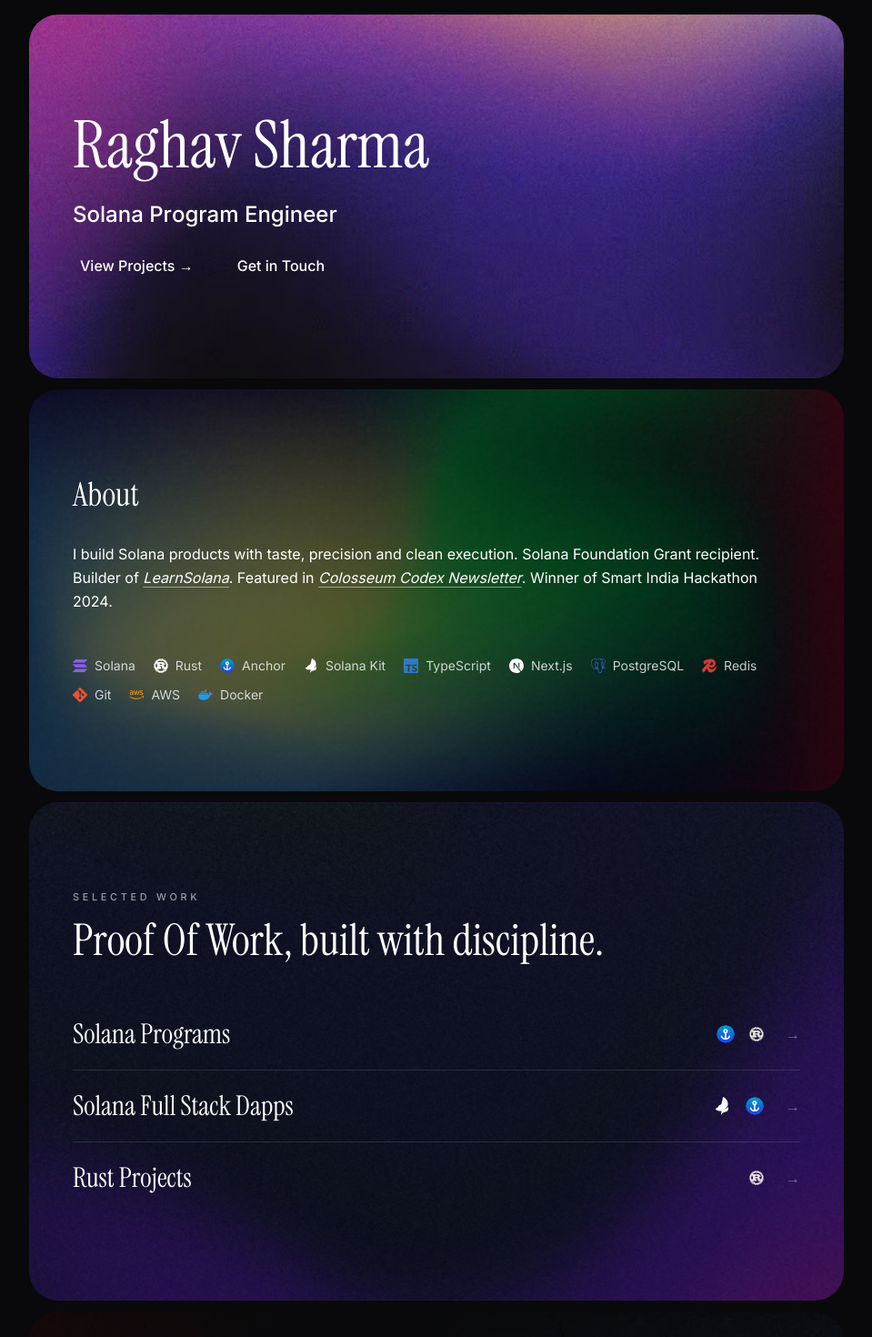
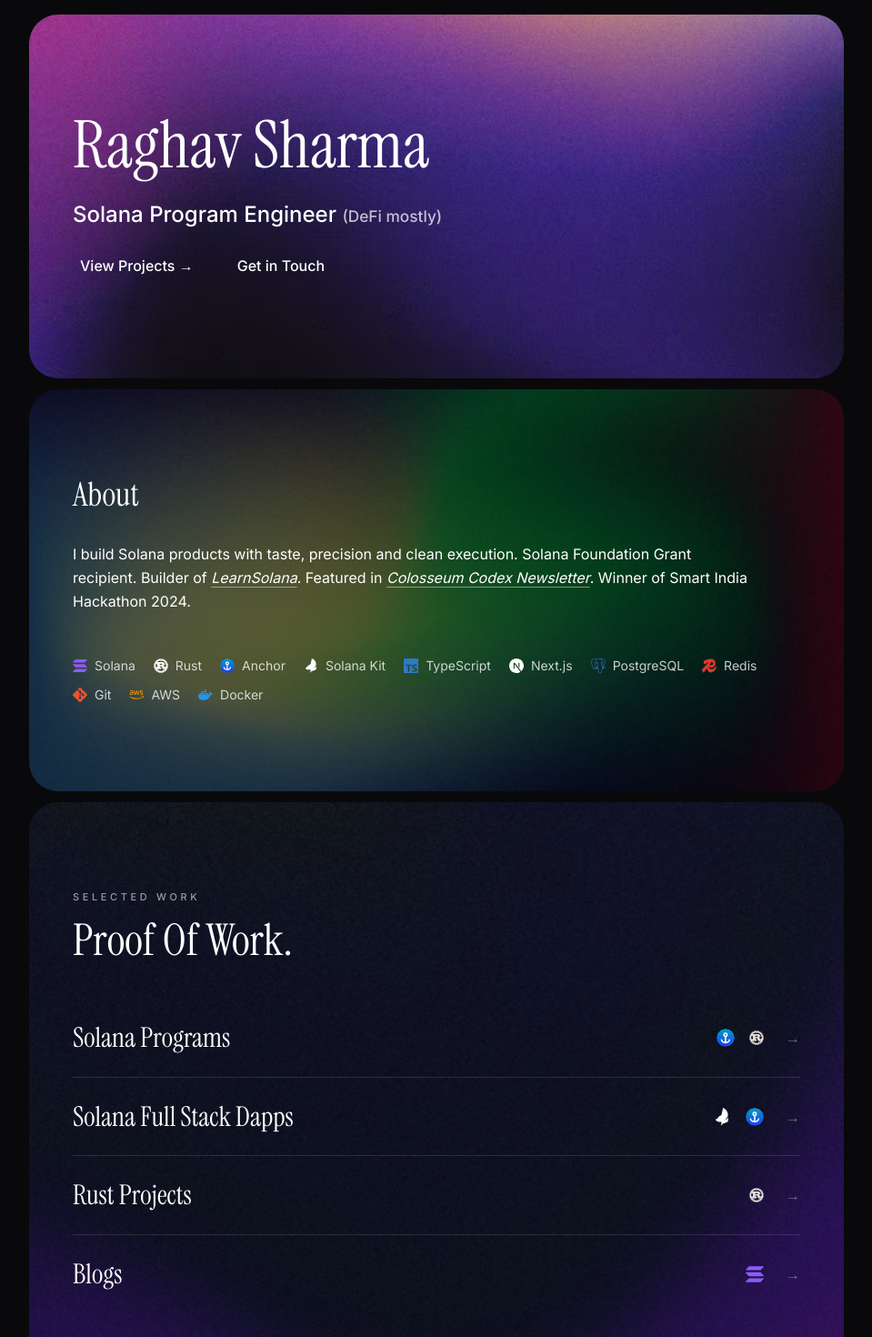
Before and after one commit to Some1Uknow/minimal-portfolio, a Next.js app: page / in a window 1280 px wide. Shown: the top 1470 px of the page at 91% size, without its empty margins (160-1119 px from the left). Built offline with nearby package versions, Linux system fonts and the light colour scheme.

Commit message:
Refine portfolio sections and add blogs page

```diff
--- /dev/null
+++ b/src/app/blogs/page.tsx
@@ -0,0 +1,101 @@
+import type { Metadata } from 'next';
+import Link from 'next/link';
+import { SiSolana } from 'react-icons/si';
+
+import { blogPosts } from '@/lib/blog-data';
+
+const siteUrl = 'https://raghav.codes';
+
+export const metadata: Metadata = {
+  title: 'Blogs',
+  description: 'Notes and long-form Solana writing from Raghav Sharma.',
+  alternates: {
+    canonical: '/blogs',
+  },
+  openGraph: {
+    title: 'Blogs | Raghav Sharma',
+    description: 'Notes and long-form Solana writing from Raghav Sharma.',
+    url: `${siteUrl}/blogs`,
+    images: [
+      {
+        url: `${siteUrl}/bg-7.jpg`,
+        width: 1200,
+        height: 630,
+        alt: 'Blogs',
+      },
+    ],
+  },
+  twitter: {
+    card: 'summary_large_image',
+    title: 'Blogs | Raghav Sharma',
+    description: 'Notes and long-form Solana writing from Raghav Sharma.',
+    images: [`${siteUrl}/bg-7.jpg`],
+  },
+};
+
+export default function BlogsPage() {
+  return (
+    <div className="min-h-screen pt-2 text-white selection:bg-cyan-300/20 md:pt-4">
+      <main>
+        <section
+          className="section-wrapper"
+          style={{
+            backgroundImage:
+              'linear-gradient(135deg, rgba(21, 12, 44, 0.9), rgba(7, 36, 61, 0.66)), url(/bg-7.jpg)',
+          }}
+        >
+          <div className="section-content py-12 md:py-20">
+            <div className="flex flex-wrap items-center justify-between gap-4">
+              <Link
+                href="/#projects"
+                className="inline-flex items-center text-sm text-white/72 transition-colors hover:text-white focus-visible:outline-none focus-visible:ring-2 focus-visible:ring-cyan-300 focus-visible:ring-offset-2 focus-visible:ring-offset-zinc-950"
+              >
+                Back to projects
+              </Link>
+
+              <span className="inline-flex items-center">
+                <SiSolana aria-hidden="true" className="h-5 w-5 shrink-0 text-[#8B5CF6]" />
+                <span className="sr-only">Solana</span>
+              </span>
+            </div>
+
+            <div className="mt-8 max-w-3xl">
+              <h1 className="text-balance font-heading text-2xl text-white sm:text-5xl lg:text-6xl">
+                Blogs
+              </h1>
+              <p className="mt-4 max-w-2xl text-pretty text-sm leading-6 text-white/74">
+                Short notes and long-form Solana writing.
+              </p>
+            </div>
+
+            <div className="mt-10 border-t border-white/12 pt-8 md:mt-12 md:pt-10">
+              <div className="space-y-0">
+                {blogPosts.map((post) => (
+                  <article
+                    key={post.url}
+                    className="border-b border-white/12 py-5 transition-colors duration-300 hover:border-white/28 last:border-b-0 sm:py-6"
+                  >
+                    <div className="flex flex-col gap-3 md:flex-row md:items-start md:justify-between md:gap-6">
+                      <h2 className="max-w-2xl font-heading text-xl leading-tight text-white sm:text-2xl">
+                        {post.title}
+                      </h2>
+
+                      <a
+                        href={post.url}
+                        target="_blank"
+                        rel="noopener noreferrer"
+                        className="shrink-0 text-sm text-white/70 transition-colors hover:text-white focus-visible:outline-none focus-visible:ring-2 focus-visible:ring-cyan-300 focus-visible:ring-offset-2 focus-visible:ring-offset-zinc-950"
+                      >
+                        Read on X
+                      </a>
+                    </div>
+                  </article>
+                ))}
+              </div>
+            </div>
+          </div>
+        </section>
+      </main>
+    </div>
+  );
+}
--- a/src/app/globals.css
+++ b/src/app/globals.css
@@ -32,6 +32,7 @@
   position: relative;
   border-radius: 1.5rem;
   overflow: hidden;
+  background-repeat: no-repeat;
   background-size: cover;
   background-position: center;
 }
@@ -85,7 +86,7 @@
   background-image:
     linear-gradient(rgba(10, 10, 10, 0.52), rgba(10, 10, 10, 0.68)),
     url('/bg-2.png');
-  background-position: center;
+  background-position: center 58%;
 }
 
 .section-contact {
--- a/src/app/projects/[category]/page.tsx
+++ b/src/app/projects/[category]/page.tsx
@@ -64,10 +64,10 @@
     <article className="group border-b border-white/12 py-5 transition-colors duration-300 hover:border-white/28 last:border-b-0 sm:py-6">
       <div className="flex flex-col gap-3 md:flex-row md:items-start md:justify-between md:gap-6">
         <div className="min-w-0 max-w-2xl">
-          <h2 className="font-heading text-xl leading-none text-white transition-transform duration-300 ease-out group-hover:translate-x-1 sm:text-2xl">
+          <h2 className="font-heading text-xl leading-tight text-white transition-transform duration-300 ease-out group-hover:translate-x-1 sm:text-2xl">
             {project.title}
           </h2>
-          <p className="mt-2 max-w-xl text-sm leading-6 text-white/72">
+          <p className="mt-2 max-w-xl text-pretty text-sm leading-6 text-white/72">
             {project.description}
           </p>
         </div>
@@ -147,17 +147,17 @@
             </div>
 
             <div className="mt-8 max-w-3xl">
-              <h1 className="text-balance font-heading text-4xl text-white sm:text-6xl">
+              <h1 className="text-balance font-heading text-2xl text-white sm:text-5xl lg:text-6xl">
                 {projectCategory.title}
               </h1>
-              <p className="mt-4 max-w-2xl text-sm leading-6 text-white/74">
+              <p className="mt-4 max-w-2xl text-pretty text-sm leading-6 text-white/74">
                 {projectCategory.pageIntro}
               </p>
             </div>
 
             <nav
               aria-label="Project categories"
-              className="mt-8 flex flex-wrap items-center gap-x-5 gap-y-2 text-sm"
+              className="mt-8 flex flex-wrap items-center gap-x-4 gap-y-2 text-sm sm:gap-x-5"
             >
               {projectCategories.map((categoryOption) => {
                 const isActive = categoryOption.slug === projectCategory.slug;
--- a/src/app/sitemap.ts
+++ b/src/app/sitemap.ts
@@ -14,6 +14,12 @@
       changeFrequency: 'weekly',
       priority: 1,
     },
+    {
+      url: `${siteUrl}/blogs`,
+      lastModified: currentDate,
+      changeFrequency: 'monthly',
+      priority: 0.8,
+    },
     ...projectCategories.map((category) => ({
       url: `${siteUrl}/projects/${category.slug}`,
       lastModified: currentDate,
--- a/src/components/about.tsx
+++ b/src/components/about.tsx
@@ -17,7 +17,7 @@
           transition={{ duration: 0.5, ease: 'easeOut' }}
           viewOptions={{ margin: '0px 0px -100px 0px' }}
         >
-          <h2 className="font-heading text-2xl sm:text-4xl mb-6 md:mb-8 text-white">
+          <h2 className="mb-6 font-heading text-xl text-white sm:text-4xl md:mb-8">
             About
           </h2>
         </InView>
@@ -31,7 +31,7 @@
           transition={{ duration: 0.6, ease: 'easeOut', delay: 0.2 }}
           viewOptions={{ margin: '0px 0px -50px 0px' }}
         >
-          <p className="max-w-3xl mb-8 text-sm leading-relaxed text-white sm:text-base md:mb-12">
+          <p className="mb-8 max-w-3xl text-pretty text-sm leading-relaxed text-white sm:text-base md:mb-12">
             {aboutContent.summary} Solana Foundation Grant recipient. Builder of{' '}
             <a
               href="https://learnsol.site"
--- a/src/components/contact.tsx
+++ b/src/components/contact.tsx
@@ -15,7 +15,7 @@
           transition={{ duration: 0.5, ease: 'easeOut' }}
           viewOptions={{ margin: '0px 0px -100px 0px' }}
         >
-          <h2 className="font-heading text-2xl sm:text-4xl text-white mb-4 md:mb-6">
+          <h2 className="mb-4 font-heading text-xl text-white sm:text-4xl md:mb-6">
             Contact
           </h2>
         </InView>
--- a/src/components/experience.tsx
+++ b/src/components/experience.tsx
@@ -15,7 +15,7 @@
           transition={{ duration: 0.5, ease: 'easeOut' }}
           viewOptions={{ margin: '0px 0px -100px 0px' }}
         >
-          <h2 className="font-heading text-2xl sm:text-4xl text-white mb-6 md:mb-10">
+          <h2 className="mb-6 font-heading text-xl text-white sm:text-4xl md:mb-10">
             Experience
           </h2>
         </InView>
--- a/src/components/header.tsx
+++ b/src/components/header.tsx
@@ -11,19 +11,23 @@
           as="h1"
           preset="fade"
           per="char"
-          className="font-heading text-4xl sm:text-6xl md:text-7xl mb-6 text-white"
+          className="mb-6 font-heading text-3xl text-white sm:text-6xl md:text-7xl"
         >
           Raghav Sharma
         </TextEffect>
-        <TextEffect
-          as="h2"
-          preset="fade"
-          per="char"
-          className="text-lg sm:text-2xl font-medium mb-6 text-white"
-          delay={0.3}
+        <InView
+          variants={{
+            hidden: { opacity: 0, y: 10 },
+            visible: { opacity: 1, y: 0 },
+          }}
+          transition={{ duration: 0.45, ease: 'easeOut', delay: 0.3 }}
+          viewOptions={{ margin: '0px 0px -50px 0px' }}
         >
-          Solana Program Engineer
-        </TextEffect>
+          <h2 className="mb-6 text-base font-medium text-white sm:text-2xl">
+            Solana Program Engineer{' '}
+            <span className="text-[0.72em] text-white/72">(DeFi mostly)</span>
+          </h2>
+        </InView>
 
         <InView
           variants={{
--- a/src/components/project-logos.tsx
+++ b/src/components/project-logos.tsx
@@ -103,7 +103,13 @@
   labelMode?: 'show' | 'sr-only' | 'hide';
 }) {
   return (
-    <div className={variant === 'pill' ? 'flex flex-wrap gap-2' : 'flex flex-wrap gap-4'}>
+    <div
+      className={
+        variant === 'pill'
+          ? 'flex flex-wrap items-center gap-2'
+          : 'flex flex-nowrap items-center gap-3 sm:gap-4'
+      }
+    >
       {logos.map((logo) => (
         <TechBadge
           key={logo}
--- a/src/components/projects.tsx
+++ b/src/components/projects.tsx
@@ -1,4 +1,5 @@
 import Link from 'next/link';
+import { SiSolana } from 'react-icons/si';
 
 import { TechBadgeRow } from '@/components/project-logos';
 import { projectCategories } from '@/lib/projects';
@@ -12,15 +13,15 @@
     <li className="border-b border-white/12 transition-colors duration-300 hover:border-white/28 last:border-b-0">
       <Link
         href={`/projects/${category.slug}`}
-        className="group flex items-center justify-between gap-4 py-5 text-white transition-colors hover:text-white focus-visible:outline-none focus-visible:ring-2 focus-visible:ring-cyan-300 focus-visible:ring-offset-2 focus-visible:ring-offset-zinc-950 sm:py-6"
+        className="group flex items-start justify-between gap-4 py-5 text-white transition-colors hover:text-white focus-visible:outline-none focus-visible:ring-2 focus-visible:ring-cyan-300 focus-visible:ring-offset-2 focus-visible:ring-offset-zinc-950 sm:items-center sm:py-6"
       >
         <div className="min-w-0">
-          <h3 className="font-heading text-2xl leading-none transition-transform duration-300 ease-out group-hover:translate-x-1 sm:text-3xl">
+          <h3 className="font-heading text-xl leading-tight transition-transform duration-300 ease-out group-hover:translate-x-1 sm:text-3xl">
             {category.title}
           </h3>
         </div>
 
-        <div className="flex items-center gap-4 transition-opacity duration-300 group-hover:opacity-100 sm:gap-6">
+        <div className="flex shrink-0 items-center gap-3 transition-opacity duration-300 group-hover:opacity-100 sm:gap-6">
           <TechBadgeRow
             logos={category.logos}
             variant="minimal"
@@ -46,8 +47,8 @@
           <p className="text-[0.68rem] font-medium uppercase tracking-[0.34em] text-white/58">
             Selected Work
           </p>
-          <h2 className="mt-4 text-balance font-heading text-3xl text-white sm:text-5xl">
-            Proof Of Work, built with discipline.
+          <h2 className="mt-4 text-balance font-heading text-2xl text-white sm:text-5xl">
+            Proof Of Work.
           </h2>
         </div>
 
@@ -55,6 +56,31 @@
           {projectCategories.map((category) => (
             <ProjectCategoryRow key={category.slug} category={category} />
           ))}
+          <li className="border-b border-white/12 transition-colors duration-300 hover:border-white/28 last:border-b-0">
+            <Link
+              href="/blogs"
+              className="group flex items-start justify-between gap-4 py-5 text-white transition-colors hover:text-white focus-visible:outline-none focus-visible:ring-2 focus-visible:ring-cyan-300 focus-visible:ring-offset-2 focus-visible:ring-offset-zinc-950 sm:items-center sm:py-6"
+            >
+              <div className="min-w-0">
+                <h3 className="font-heading text-xl leading-tight transition-transform duration-300 ease-out group-hover:translate-x-1 sm:text-3xl">
+                  Blogs
+                </h3>
+              </div>
+
+              <div className="flex shrink-0 items-center gap-3 transition-opacity duration-300 group-hover:opacity-100 sm:gap-6">
+                <span className="inline-flex items-center">
+                  <SiSolana aria-hidden="true" className="h-5 w-5 shrink-0 text-[#8B5CF6]" />
+                  <span className="sr-only">Solana</span>
+                </span>
+                <span
+                  aria-hidden="true"
+                  className="text-base text-white/40 transition-transform duration-300 group-hover:translate-x-1 group-hover:text-white/70"
+                >
+                  &rarr;
+                </span>
+              </div>
+            </Link>
+          </li>
         </ul>
       </div>
     </section>
--- /dev/null
+++ b/src/lib/blog-data.ts
@@ -0,0 +1,19 @@
+export type BlogPost = {
+  title: string;
+  url: string;
+};
+
+export const blogPosts: BlogPost[] = [
+  {
+    title: 'Wtf is an escrow and how you can build one?',
+    url: 'https://x.com/raghavdotsol/status/2031427491815170326?s=20',
+  },
+  {
+    title: 'My attempt at improving defi observability',
+    url: 'https://x.com/raghavdotsol/status/2023447051682697573?s=20',
+  },
+  {
+    title: 'Solana PDAs: 0 to 1.',
+    url: 'https://x.com/raghavdotsol/status/2011854420695507332?s=20',
+  },
+];
```
